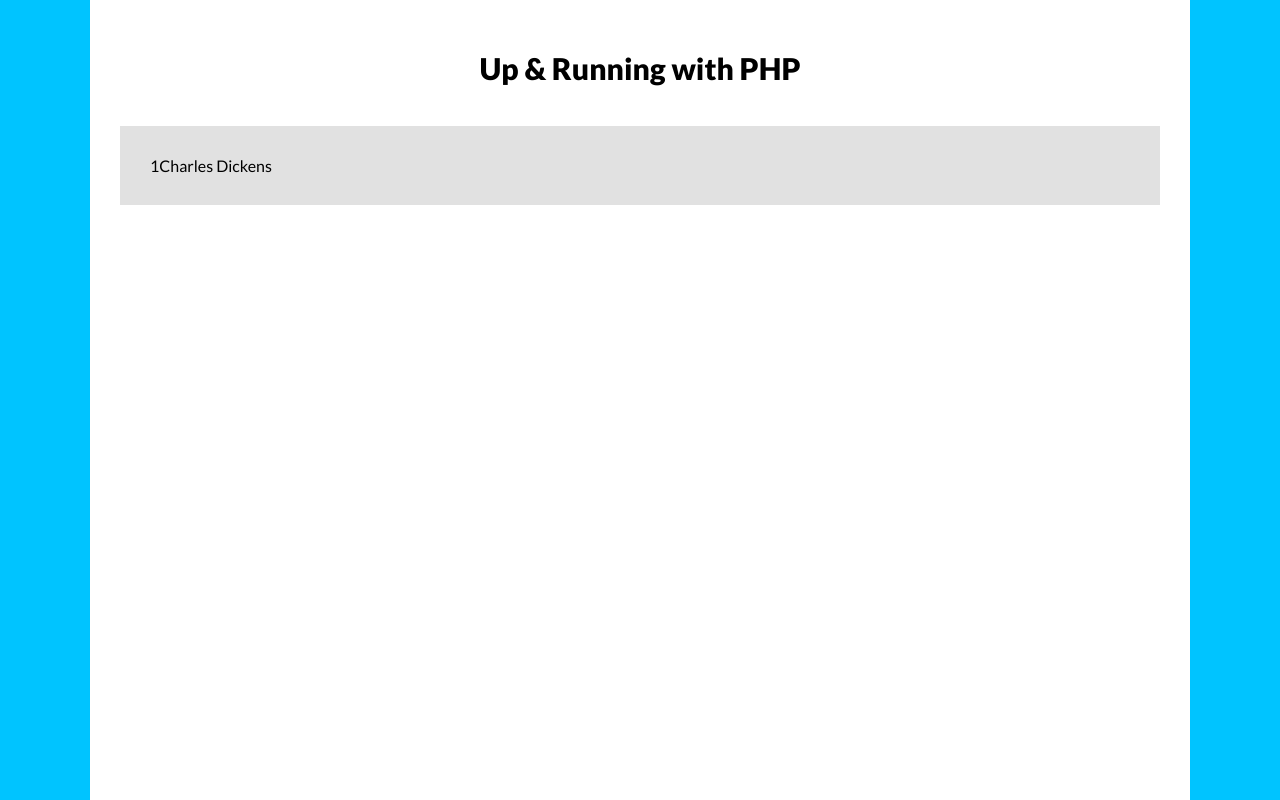
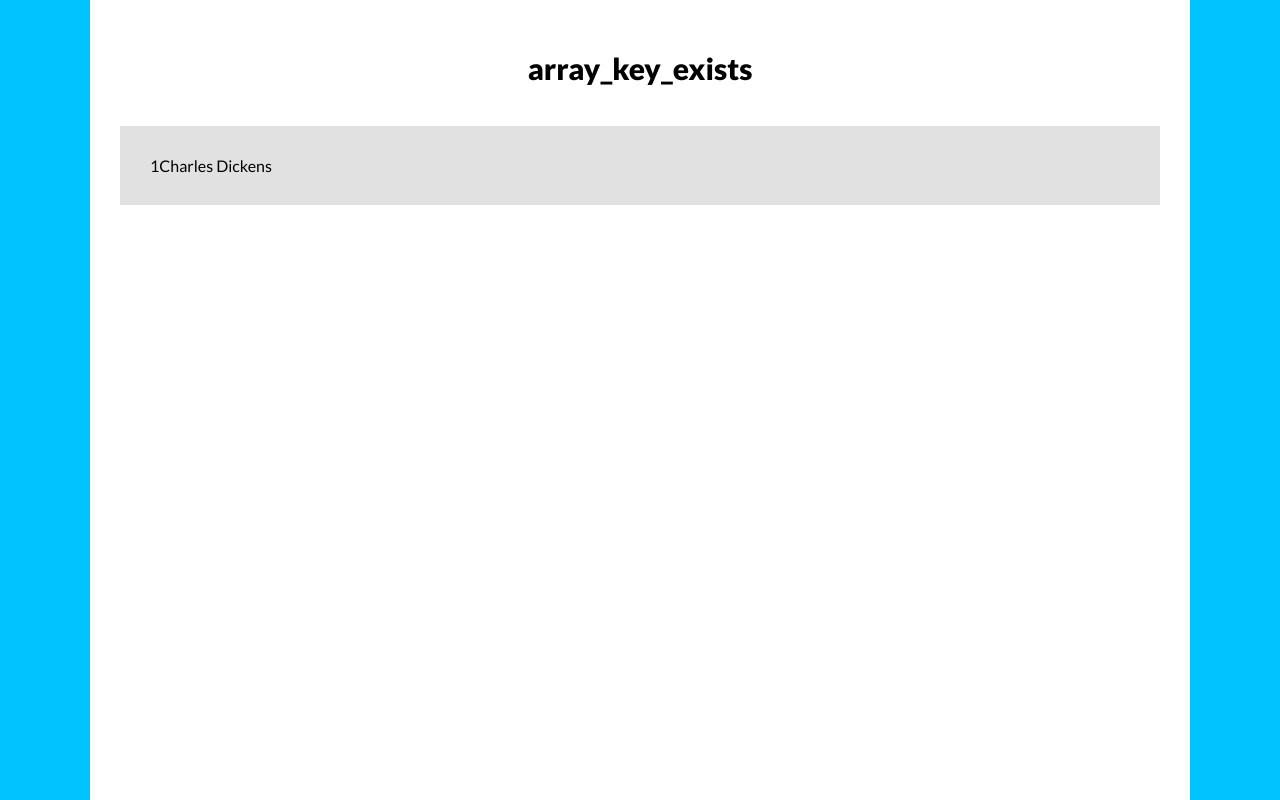
Before and after one commit to azrivera1/PHP-Projects, a PHP site: page /18_array_key_exist.php in a window 1280 px wide. Run offline with PHP 8.4, Linux system fonts and the light colour scheme.

Commit message:
array_key_exist

```diff
--- a/18_array_key_exist.php
+++ b/18_array_key_exist.php
@@ -8,7 +8,7 @@
   </head>
   <body>
     <div class="container">
-         <h1>Up & Running with PHP</h1>
+         <h1>array_key_exists</h1>
          <div class="code-content">
            <?php
            $authors = array("charles dickens", "jane austin", "william shakespeare");
```
